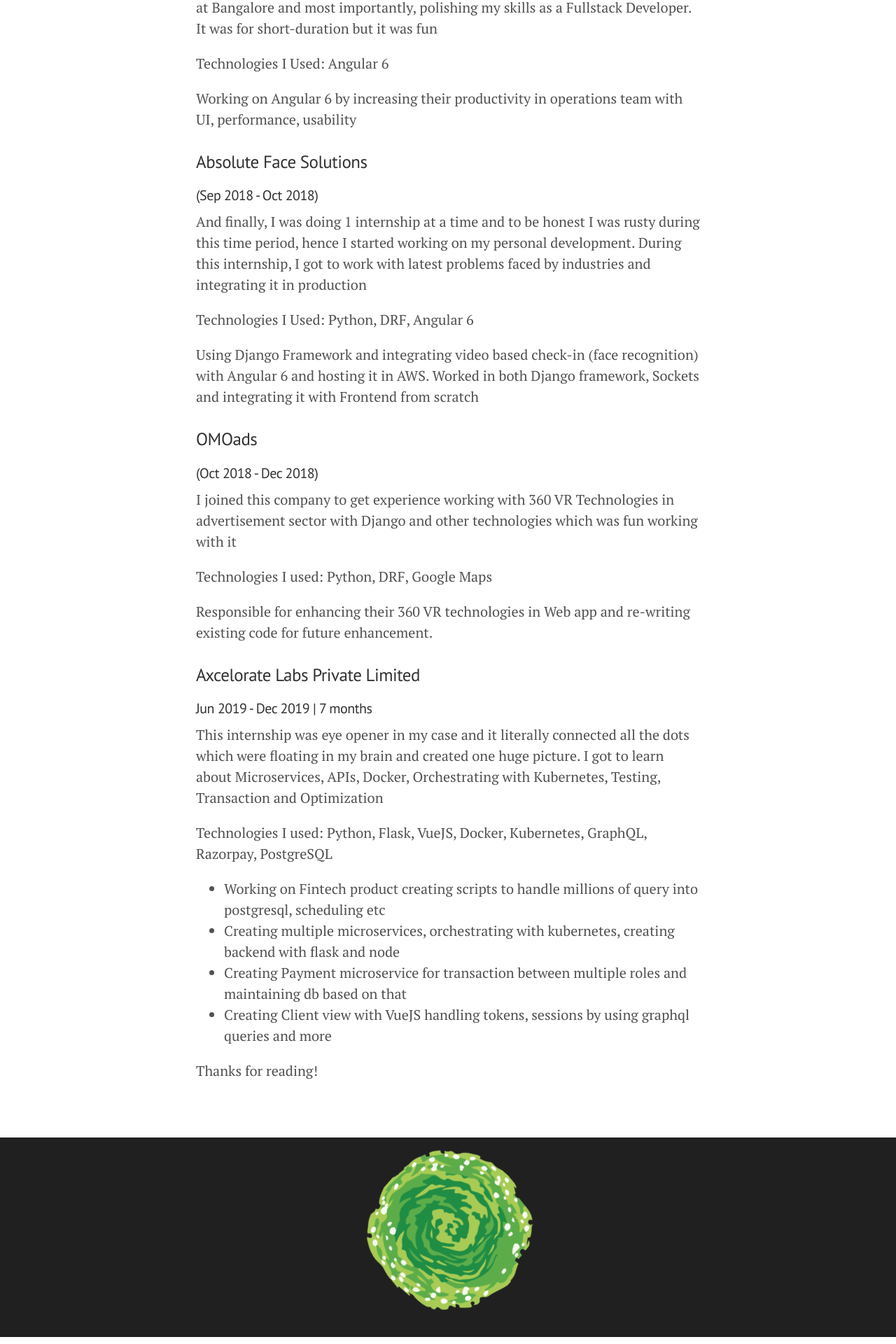
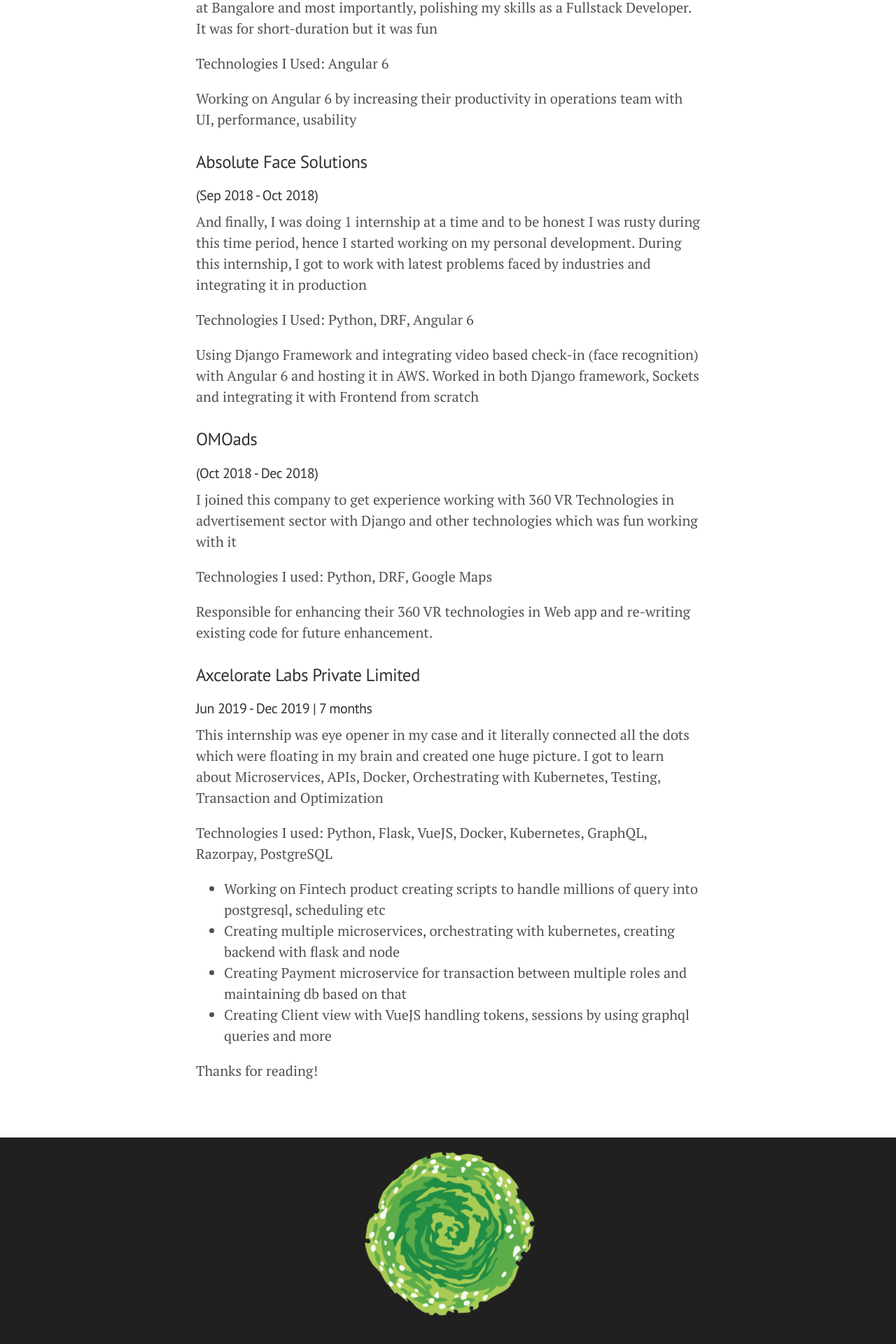
Before and after one commit to shashank-sharma/shashank-sharma.github.io, a Jekyll site: the page built from about.md, in a window 1280 px wide. Shown: the part 1968-3888 px from the top of the page at 70% size. Built offline with Jekyll 4.4.1, drawn with Linux system fonts in a browser that asks for light colours.

```diff
--- a/_layouts/terminal.html
+++ b/_layouts/terminal.html
@@ -1,11 +1,14 @@
 <!DOCTYPE html>
 <html>
 <head>
+	<meta http-equiv="content-type" content="text/html; charset=utf-8" />
 	<script src="https://code.jquery.com/jquery-3.3.1.min.js"></script>
 	<script src="https://unpkg.com/jquery.terminal/js/jquery.terminal.min.js"></script>
 	<script src="{{ base.url | prepend: site.url }}/assets/js/terminal.js"></script>
 	<link rel="stylesheet" href="https://unpkg.com/jquery.terminal/css/jquery.terminal.min.css"/>
 	<link rel="stylesheet" href="{{ base.url | prepend: site.url }}/assets/css/terminal.css"/>
+
+	<link rel="shortcut icon" href="{{ site.baseurl }}/public/favicon.ico">
 </head>
 <body>
 <div class="console">
--- a/assets/css/terminal.css
+++ b/assets/css/terminal.css
@@ -188,8 +188,7 @@ body {
 }
 
 .portal {
-    height: 25vh;
-    width: 25vh;
+    width: 25vmin;
     left: 40vw;
     position: relative;
     -webkit-animation:spin 40s linear infinite;
--- a/public/css/footer.css
+++ b/public/css/footer.css
@@ -16,8 +16,7 @@
 }
 
 .footer-portal {
-    height: 25vh;
-    width: 25vh;
+    width: 25vmin;
     left: 40vw;
     top: 0;
     position: relative;
```
Also changed, not shown: assets/js/terminal.js (+3 -4 lines).
